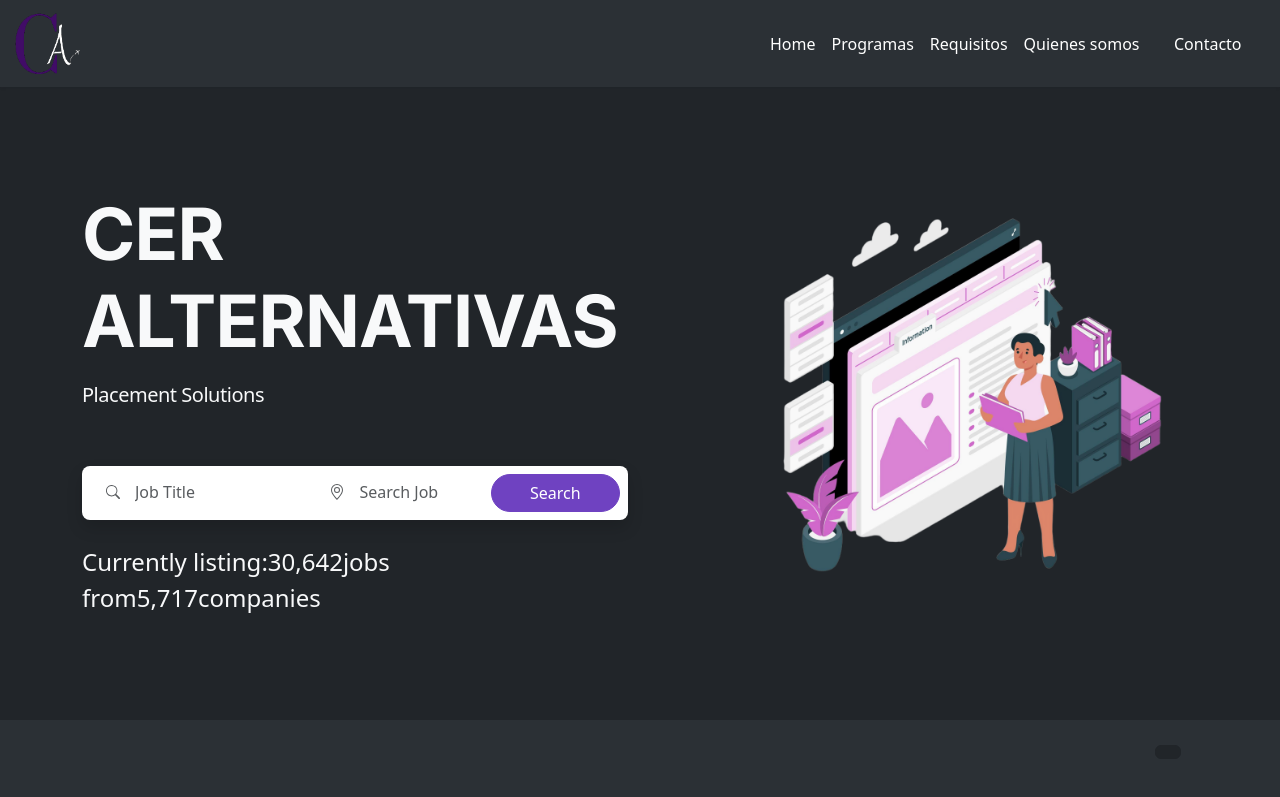
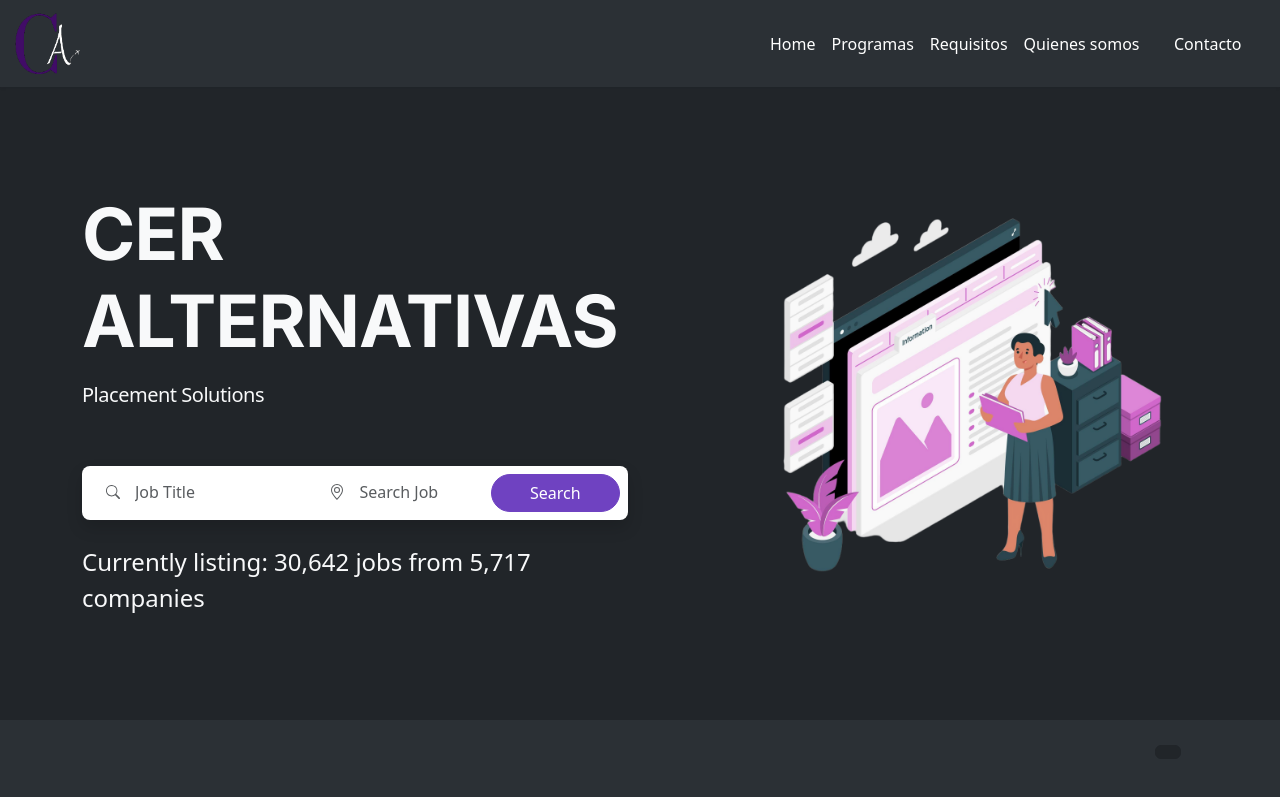
Before and after one commit to RMWebs2023/CER-Alternativas, a React (Vite) app: page / in a window 1280 px wide. Shown: the top 797 px of the page. Built offline with nearby package versions, Linux system fonts and the light colour scheme.

Commit message:
push 9
se agregan espacios en el push

```diff
--- a/src/pages/home.jsx
+++ b/src/pages/home.jsx
@@ -113,13 +113,13 @@ const Home = () => {
                     </div>
                   </div>
                   <span className=" fs-4">
-                    Currently listing:
+                    Currently listing: <span> </span>
                     {/* */}
-                    30,642
+                    30,642 <span> </span>
                     {/* */}
-                    jobs from
+                    jobs from <span> </span>
                     {/* */}
-                    5,717
+                    5,717 <span> </span>
                     {/* */}
                     companies
                   </span>
```
